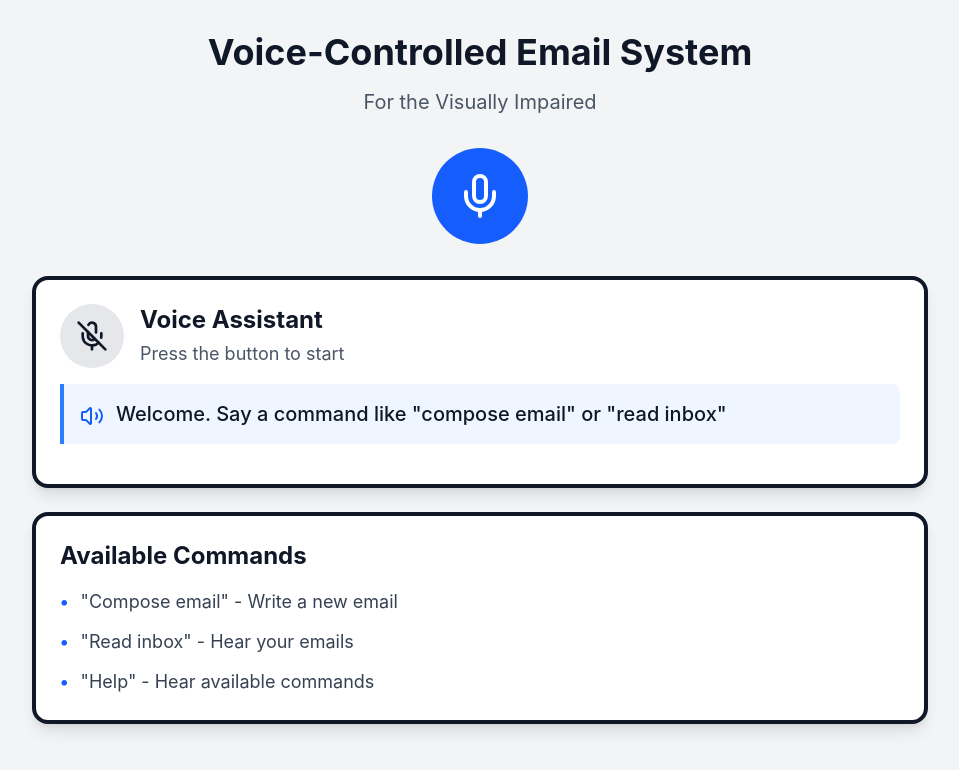
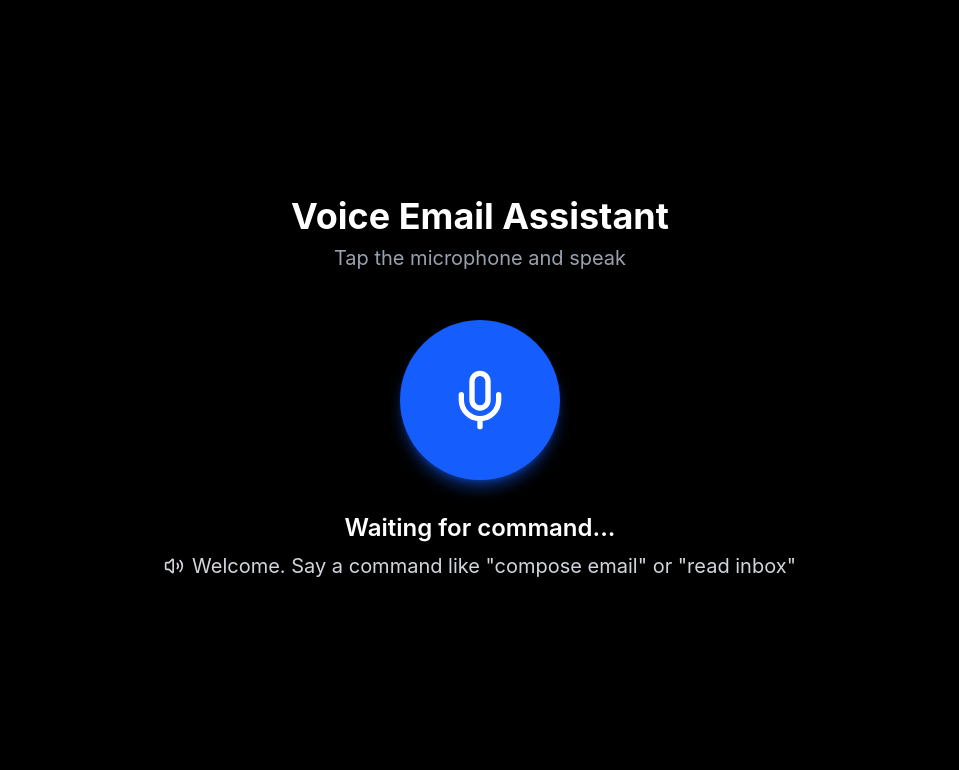
Before and after one commit to Ilobavic/windsurf, a React (Vite) app: page / in a window 1280 px wide. Shown: the top 770 px of the page, without its empty margins (160-1119 px from the left). Built offline with nearby package versions, Linux system fonts and the light colour scheme.

Commit message:
Redesign UI to voice-first minimal assistant style with dark theme

```diff
--- a/src/components/VoiceAssistant.jsx
+++ b/src/components/VoiceAssistant.jsx
@@ -1,22 +1,25 @@
 import { useState, useEffect, useCallback, useRef } from 'react';
-import { Mic, MicOff } from 'lucide-react';
+import { Mic, MicOff, Volume2 } from 'lucide-react';
 import { useSpeechRecognition } from '../hooks/useSpeechRecognition';
 import { useTextToSpeech } from '../hooks/useTextToSpeech';
-import { StatusDisplay } from './StatusDisplay';
-import { EmailInbox } from './EmailInbox';
-import { EmailComposer } from './EmailComposer';
 import { sampleEmails } from '../data/sampleEmails';
 
 export const VoiceAssistant = () => {
   const [systemState, setSystemState] = useState('idle'); // idle, composing, reading
   const [systemMessage, setSystemMessage] = useState('');
   const [emailData, setEmailData] = useState({ recipient: '', subject: '', message: '' });
-  const [composeStep, setComposeStep] = useState(0); // 0: recipient, 1: subject, 2: message, 3: confirm
+  const [composeStep, setComposeStep] = useState(0);
   const [currentEmailIndex, setCurrentEmailIndex] = useState(0);
+  const [commandLog, setCommandLog] = useState([]);
   const isInitializedRef = useRef(false);
 
   const { isListening, transcript, error, startListening, stopListening, isSupported: speechSupported } = useSpeechRecognition();
   const { speak, isSupported: ttsSupported } = useTextToSpeech();
+
+  // Add to command log
+  const addToLog = useCallback((userInput, systemResponse) => {
+    setCommandLog(prev => [...prev, { user: userInput, system: systemResponse }].slice(-5));
+  }, []);
 
   // Helper functions
   const startComposeFlow = useCallback(() => {
@@ -128,19 +131,23 @@ export const VoiceAssistant = () => {
 
     if (systemState === 'idle') {
       if (command.includes('compose') || command.includes('write') || command.includes('send')) {
+        addToLog(command, 'Starting email composition');
         startComposeFlow();
       } else if (command.includes('read') || command.includes('inbox') || command.includes('emails')) {
+        addToLog(command, 'Reading inbox');
         startReadFlow();
       } else if (command.includes('help')) {
-        speak('You can say "compose email" to write a new email, or "read inbox" to hear your emails.');
-        setSystemMessage('You can say "compose email" to write a new email, or "read inbox" to hear your emails.');
+        const helpMessage = 'You can say "compose email" to write a new email, or "read inbox" to hear your emails.';
+        addToLog(command, helpMessage);
+        speak(helpMessage);
+        setSystemMessage(helpMessage);
       }
     } else if (systemState === 'composing') {
       handleComposeInput(command);
     } else if (systemState === 'reading') {
       handleReadingCommand(command);
     }
-  }, [systemState, speak, startComposeFlow, startReadFlow, handleComposeInput, handleReadingCommand]);
+  }, [systemState, speak, startComposeFlow, startReadFlow, handleComposeInput, handleReadingCommand, addToLog]);
 
   // Initialize with welcome message
   useEffect(() => {
@@ -189,15 +196,15 @@ export const VoiceAssistant = () => {
   // Browser support warning
   if (!speechSupported || !ttsSupported) {
     return (
-      <div className="min-h-screen bg-gray-100 dark:bg-gray-900 flex items-center justify-center p-6">
-        <div className="bg-white dark:bg-gray-800 rounded-2xl shadow-lg p-8 max-w-2xl border-4 border-red-500">
-          <h1 className="text-3xl font-bold text-red-600 dark:text-red-400 mb-4">
+      <div className="min-h-screen bg-black flex items-center justify-center p-6">
+        <div className="bg-gray-900 rounded-2xl p-8 max-w-2xl border-2 border-red-500">
+          <h1 className="text-3xl font-bold text-white mb-4">
             Browser Not Supported
           </h1>
-          <p className="text-lg text-gray-700 dark:text-gray-300 mb-4">
+          <p className="text-xl text-gray-300 mb-4">
             This application requires a browser that supports the Web Speech API.
           </p>
-          <p className="text-base text-gray-600 dark:text-gray-400">
+          <p className="text-lg text-gray-400">
             Please use Chrome, Edge, or Safari for the best experience.
           </p>
         </div>
@@ -206,78 +213,74 @@ export const VoiceAssistant = () => {
   }
 
   return (
-    <div className="min-h-screen bg-gray-100 dark:bg-gray-900 py-8 px-4">
-      <div className="max-w-4xl mx-auto">
-        {/* Header */}
-        <header className="mb-8">
-          <h1 className="text-4xl font-bold text-gray-900 dark:text-gray-100 text-center mb-4">
-            Voice-Controlled Email System
-          </h1>
-          <p className="text-xl text-gray-600 dark:text-gray-400 text-center">
-            For the Visually Impaired
-          </p>
-        </header>
+    <div className="min-h-screen bg-black flex flex-col items-center justify-center p-6">
+      {/* Main Container */}
+      <div className="w-full max-w-2xl text-center">
+        {/* Title */}
+        <h1 className="text-4xl font-bold text-white mb-2">
+          Voice Email Assistant
+        </h1>
+        <p className="text-xl text-gray-400 mb-12">
+          Tap the microphone and speak
+        </p>
 
-        {/* Main Control Button */}
+        {/* Big Microphone Button */}
         <div className="flex justify-center mb-8">
           <button
             onClick={handleToggleListening}
-            className={`large-touch-target focus-visible-ring rounded-full p-6 transition-all ${
+            className={`large-touch-target focus-visible-ring rounded-full p-12 transition-all ${
               isListening
-                ? 'bg-green-500 hover:bg-green-600 text-white'
-                : 'bg-blue-600 hover:bg-blue-700 text-white'
+                ? 'bg-green-500 hover:bg-green-600 text-white animate-pulse shadow-lg shadow-green-500/50'
+                : 'bg-blue-600 hover:bg-blue-700 text-white shadow-lg shadow-blue-600/50'
             }`}
             aria-label={isListening ? 'Stop listening' : 'Start listening'}
           >
-            {isListening ? <MicOff size={48} aria-hidden="true" /> : <Mic size={48} aria-hidden="true" />}
+            {isListening ? <MicOff size={64} aria-hidden="true" /> : <Mic size={64} aria-hidden="true" />}
           </button>
         </div>
 
-        {/* Status Display */}
-        <StatusDisplay
-          isListening={isListening}
-          transcript={transcript}
-          systemMessage={systemMessage}
-          error={error}
-        />
+        {/* Status Indicator */}
+        <div className="mb-6">
+          <p className="text-2xl font-semibold text-white mb-2">
+            {isListening ? 'Listening...' : 'Waiting for command...'}
+          </p>
+          {systemMessage && (
+            <p className="text-xl text-gray-300 flex items-center justify-center gap-2">
+              <Volume2 size={20} aria-hidden="true" />
+              {systemMessage}
+            </p>
+          )}
+        </div>
 
-        {/* Dynamic Content based on state */}
-        {systemState === 'composing' && (
-          <EmailComposer
-            emailData={emailData}
-            onCancel={cancelCompose}
-            onSend={sendEmail}
-          />
+        {/* Last Command */}
+        {transcript && (
+          <div className="bg-gray-900 border border-gray-700 rounded-xl p-4 mb-6">
+            <p className="text-sm text-gray-400 mb-1">You said:</p>
+            <p className="text-xl text-white font-medium">
+              {transcript}
+            </p>
+          </div>
         )}
 
-        {systemState === 'reading' && (
-          <EmailInbox
-            emails={sampleEmails}
-            currentEmailIndex={currentEmailIndex}
-            onNavigate={handleEmailNavigation}
-          />
+        {/* Command Log (Optional) */}
+        {commandLog.length > 0 && (
+          <div className="bg-gray-900 border border-gray-800 rounded-xl p-4 text-left">
+            <p className="text-sm text-gray-500 mb-3">Recent interactions:</p>
+            {commandLog.map((log, index) => (
+              <div key={index} className="mb-3 last:mb-0">
+                <p className="text-sm text-blue-400">You: {log.user}</p>
+                <p className="text-sm text-gray-300">System: {log.system}</p>
+              </div>
+            ))}
+          </div>
         )}
 
-        {/* Help Section */}
-        {systemState === 'idle' && (
-          <div className="bg-white dark:bg-gray-800 rounded-2xl shadow-lg p-6 border-4 border-gray-900 dark:border-gray-100">
-            <h2 className="text-2xl font-bold text-gray-900 dark:text-gray-100 mb-4">
-              Available Commands
-            </h2>
-            <ul className="space-y-3 text-lg text-gray-700 dark:text-gray-300">
-              <li className="flex items-start gap-3">
-                <span className="font-bold text-blue-600 dark:text-blue-400">•</span>
-                <span>"Compose email" - Write a new email</span>
-              </li>
-              <li className="flex items-start gap-3">
-                <span className="font-bold text-blue-600 dark:text-blue-400">•</span>
-                <span>"Read inbox" - Hear your emails</span>
-              </li>
-              <li className="flex items-start gap-3">
-                <span className="font-bold text-blue-600 dark:text-blue-400">•</span>
-                <span>"Help" - Hear available commands</span>
-              </li>
-            </ul>
+        {/* Error Message */}
+        {error && (
+          <div className="bg-red-900/30 border border-red-500 rounded-xl p-4 mt-6">
+            <p className="text-lg text-red-300">
+              Error: {error}
+            </p>
           </div>
         )}
       </div>
--- a/src/index.css
+++ b/src/index.css
@@ -2,21 +2,15 @@
 
 @layer base {
   body {
-    @apply bg-white text-gray-900 antialiased;
+    @apply bg-black text-white antialiased;
     font-size: 18px;
     line-height: 1.5;
-  }
-
-  @media (prefers-color-scheme: dark) {
-    body {
-      @apply bg-gray-900 text-gray-100;
-    }
   }
 }
 
 @layer utilities {
   .focus-visible-ring {
-    @apply focus-visible:outline-none focus-visible:ring-4 focus-visible:ring-blue-500 focus-visible:ring-offset-2;
+    @apply focus-visible:outline-none focus-visible:ring-4 focus-visible:ring-blue-500 focus-visible:ring-offset-2 focus-visible:ring-offset-black;
   }
 
   .large-touch-target {
```
